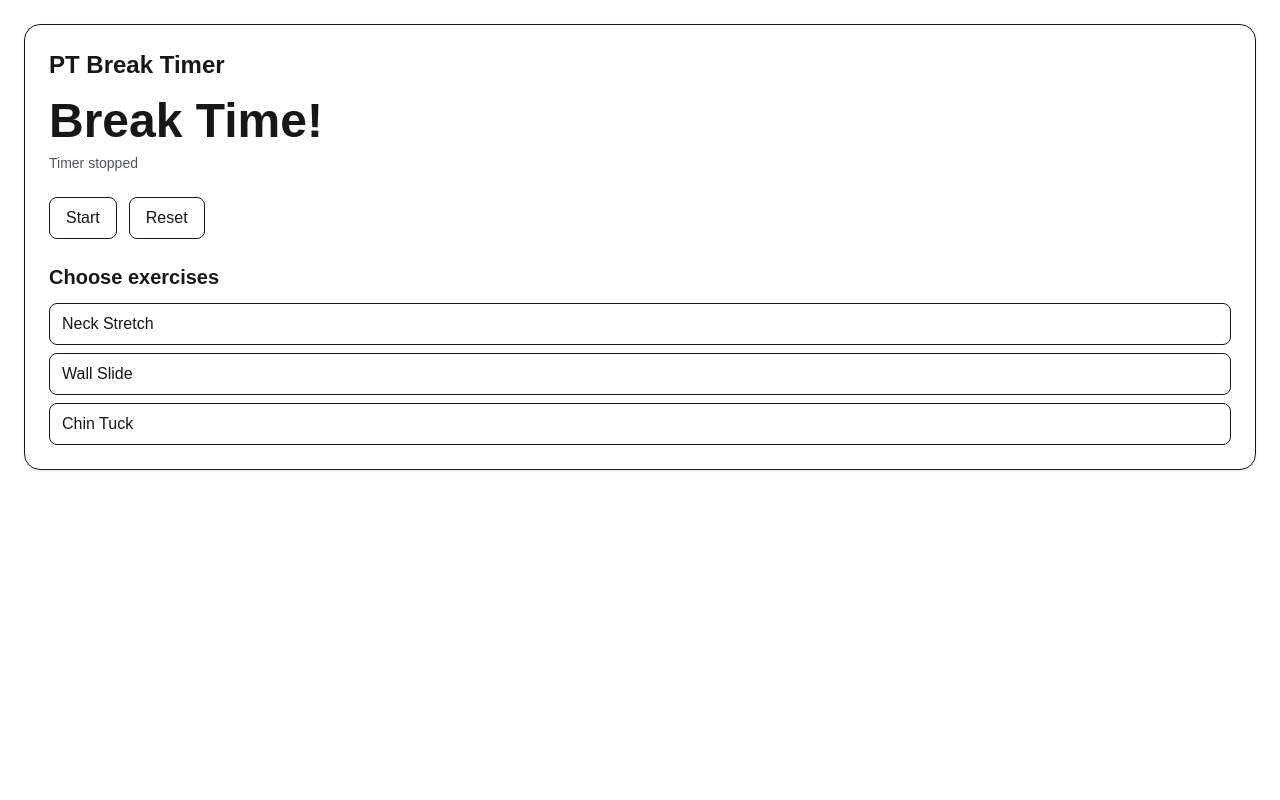
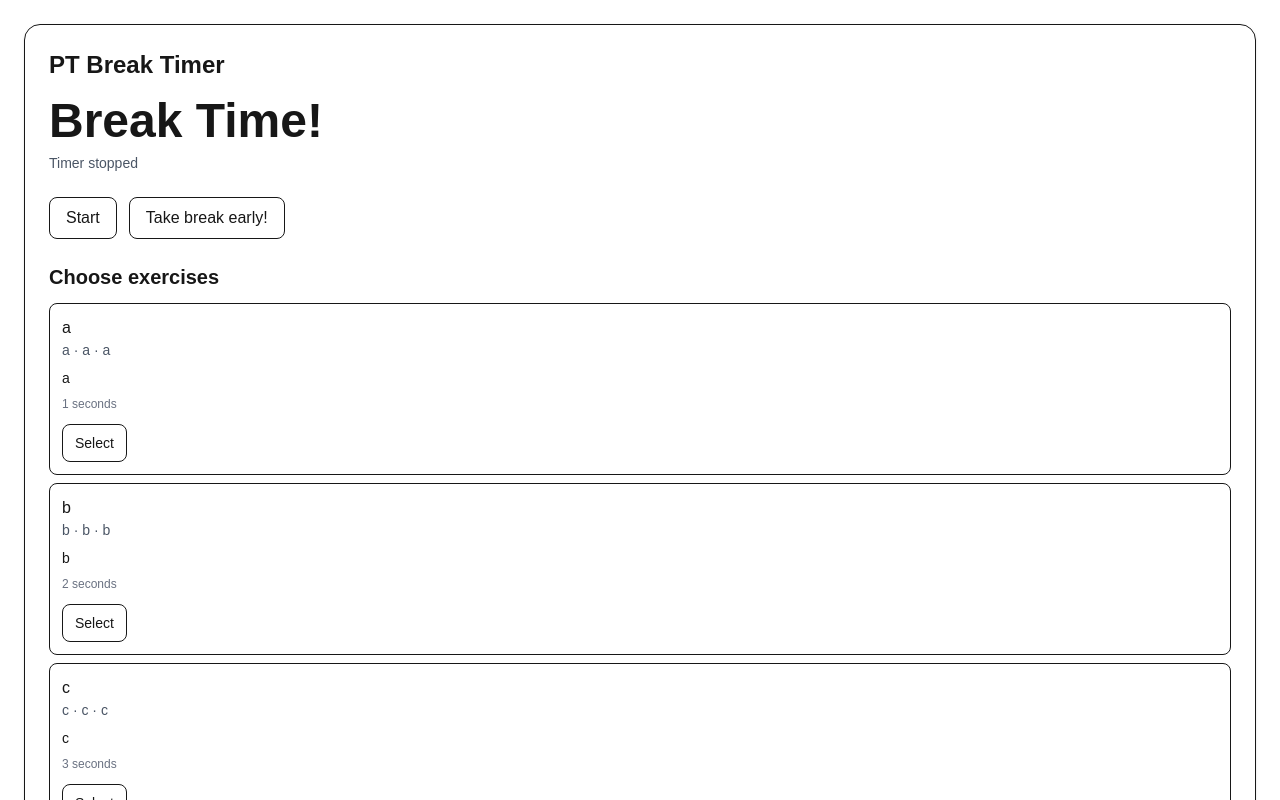
Before and after one commit to james-hutchings/pt-break-timer, a Next.js app: page / in a window 1280 px wide. Shown: the top 800 px of the page. Built offline with nearby package versions, Linux system fonts and the light colour scheme.

Commit message:
Added changes to the Timer.tsx and ExerciseQueue.tsx to make it show exercises.json rather than just smaller test files.

```diff
--- a/components/ExerciseQueue.tsx
+++ b/components/ExerciseQueue.tsx
@@ -0,0 +1,60 @@
+/*
+ * Component that displays a list of exercises.
+ * Written by James Hutchings and ChatGPT. 6/22/2026
+ */
+
+import type { Exercise } from "@/lib/types";
+
+type ExerciseQueueProps = {
+    exercises: Exercise[];
+    selectedExerciseId?: string | null;
+    onSelect: (exercise: Exercise) => void;
+};
+
+export function ExerciseQueue({
+    exercises,
+    selectedExerciseId = null,
+    onSelect,
+}: ExerciseQueueProps) {
+    return (
+        <div className="mt-6">
+            <h3 className="text-xl font-semibold">Choose exercises</h3>
+
+            <div className="mt-3 space-y-2">
+                {exercises.map((exercise) => {
+                    const isSelected = exercise.id === selectedExerciseId;
+
+                    return (
+                        <div
+                            key={exercise.id}
+                            className={`rounded-lg border px-3 py-3 ${
+                                isSelected ? "border-black" : ""
+                            }`}
+                        >
+                            <div className="font-medium">{exercise.name}</div>
+
+                            <div className="text-sm text-gray-600">
+                                {exercise.type} · {exercise.area} · {exercise.bodyPart}
+                            </div>
+
+                            <div className="mt-2 text-sm">
+                                {exercise.instructions}
+                            </div>
+
+                            <div className="mt-2 text-xs text-gray-500">
+                                {exercise.durationSeconds} seconds
+                            </div>
+
+                            <button
+                                className="mt-3 rounded-lg border px-3 py-2 text-sm"
+                                onClick={() => onSelect(exercise)}
+                            >
+                                Select
+                            </button>
+                        </div>
+                    );
+                })}
+            </div>
+        </div>
+    );
+}
--- a/components/Timer.tsx
+++ b/components/Timer.tsx
@@ -5,7 +5,14 @@
 
 "use client";
 
+import {useState} from "react";
+import exercises from "@/data/exercises.json";
+import { ExerciseQueue } from "@/components/ExerciseQueue";
 import { useTimer } from "@/hooks/useTimer";
+import { getExerciseOptions } from "@/lib/queue";
+import type { Exercise } from "@/lib/types";
+import exercisesData from "@/data/exercises.json";
+
 
 type TimerProps = {
     defaultIntervalMinutes?: number;
@@ -31,7 +38,13 @@ export function Timer({ defaultIntervalMinutes = 30 }: TimerProps) {
         reset,
     } = useTimer(defaultIntervalMinutes);
 
-    const mockExercises = ["Neck Stretch", "Wall Slide", "Chin Tuck"];
+    const [selectedExercise, setSelectedExercise] = useState<Exercise | null>(null);
+
+    const exerciseOptions = getExerciseOptions(exercises as Exercise[], [], 2);
+
+    function handleSelectExercise(exercise: Exercise) {
+        setSelectedExercise(exercise);
+    }
 
     // Render the timer UI, showing the remaining time, whether the timer is running or complete, and buttons to start and reset the timer.
     return (
@@ -58,29 +71,33 @@ export function Timer({ defaultIntervalMinutes = 30 }: TimerProps) {
                     className="rounded-lg border px-4 py-2"
                     onClick={reset}
                 >
-                    Reset
+                    Take break early!
                 </button>
             </div>
 
             {isComplete && (
-                <div className="mt-6">
-                    <h3 className="text-xl font-semibold">
-                        Choose exercises
-                    </h3>
+                <>
+                    {selectedExercise && (
+                        <div className="mt-6 rounded-lg border bg-zinc-50 p-4">
+                            <h3 className="text-lg font-semibold">
+                                Current exercise
+                            </h3>
+                            <p className="mt-2 font-medium">
+                                {selectedExercise.name}
+                            </p>
+                            <p className="mt-1 text-sm text-gray-600">
+                                {selectedExercise.instructions}
+                            </p>
+                        </div>
+                    )}
 
-                    <ul className="mt-3 space-y-2">
-                        {mockExercises.map((exercise) => (
-                            <li
-                                key={exercise}
-                                className="rounded-lg border px-3 py-2"
-                            >
-                                {exercise}
-                            </li>
-                        ))}
-                    </ul>
-                </div>
+                    <ExerciseQueue
+                        exercises={exerciseOptions}
+                        selectedExerciseId={selectedExercise?.id ?? null}
+                        onSelect={handleSelectExercise}
+                    />
+                </>
             )}
-
         </div>
     );
 }
```
